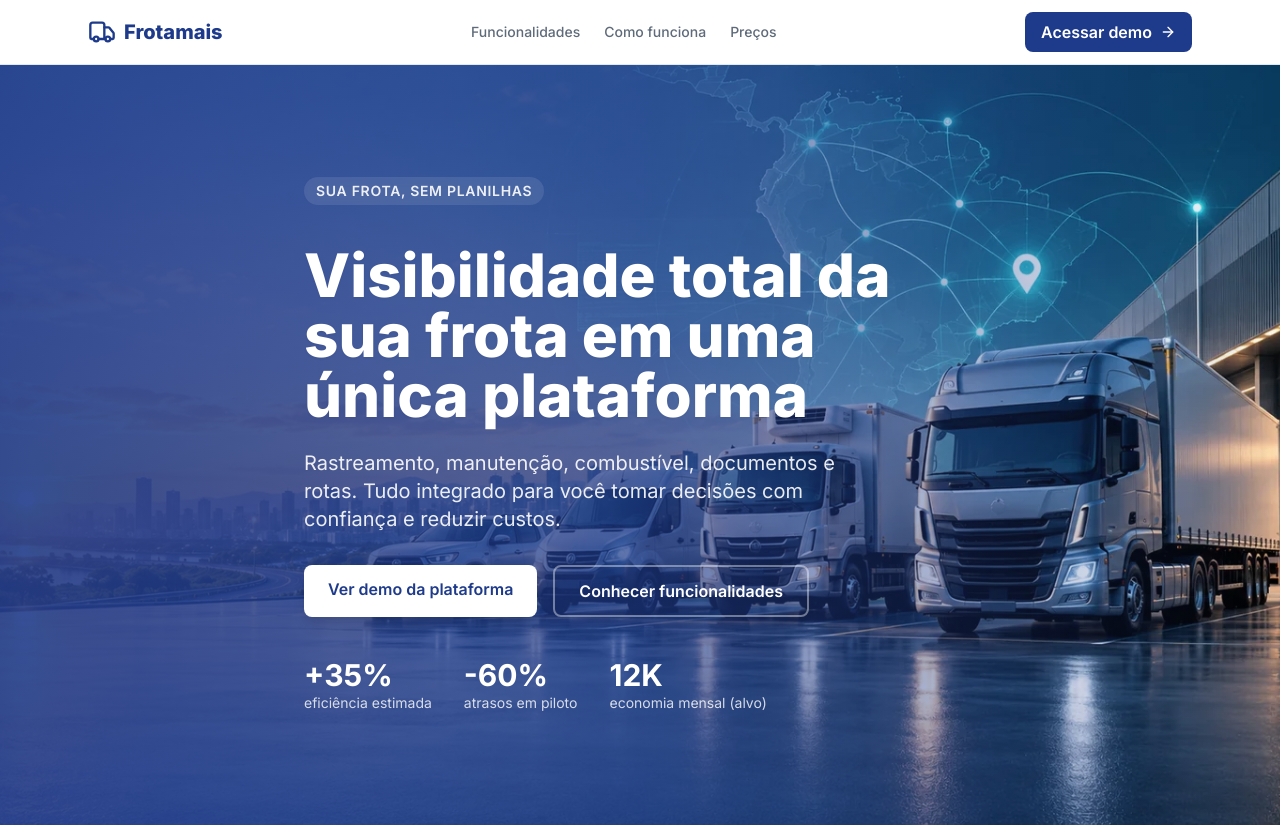
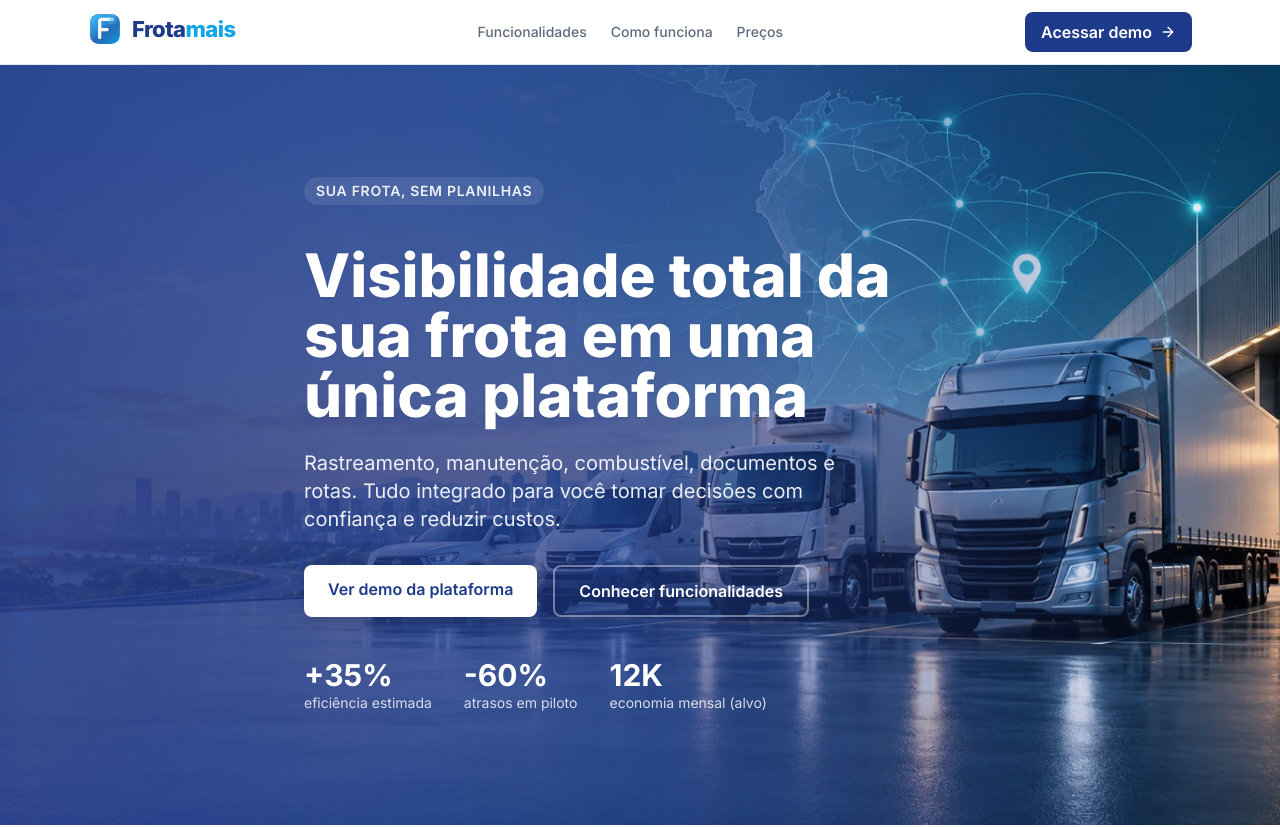
Before and after one commit to lfelipef1dev-jpg/frotamais, an Astro site: page / in a window 1280 px wide. Shown: the top 827 px of the page. Built offline with nearby package versions, Linux system fonts and the light colour scheme; Astro itself is replaced by a stand-in of ours.

Commit message:
Frotamais: identidade visual propria - monograma F com rota de telemetria, logo em header, sidebar, auth e favicon

```diff
--- /dev/null
+++ b/src/components/Logo.astro
@@ -0,0 +1,62 @@
+---
+interface Props {
+  size?: number;
+  showText?: boolean;
+  light?: boolean;
+}
+const { size = 32, showText = true, light = false } = Astro.props;
+---
+
+<span class="inline-flex items-center gap-2.5 select-none" aria-label="Frotamais">
+  <svg
+    width={size}
+    height={size}
+    viewBox="0 0 64 64"
+    fill="none"
+    xmlns="http://www.w3.org/2000/svg"
+    aria-hidden="true"
+    class="flex-shrink-0"
+  >
+    <defs>
+      <linearGradient id="fm-g" x1="8" y1="6" x2="56" y2="58" gradientUnits="userSpaceOnUse">
+        <stop offset="0" stop-color="#1E40AF" />
+        <stop offset="0.55" stop-color="#1E3A8A" />
+        <stop offset="1" stop-color="#0EA5E9" />
+      </linearGradient>
+      <linearGradient id="fm-glow" x1="16" y1="10" x2="52" y2="54" gradientUnits="userSpaceOnUse">
+        <stop offset="0" stop-color="#38BDF8" stop-opacity="0.9" />
+        <stop offset="1" stop-color="#38BDF8" stop-opacity="0" />
+      </linearGradient>
+    </defs>
+
+    <!-- Mark: rounded square with gradient -->
+    <rect x="4" y="4" width="56" height="56" rx="16" fill="url(#fm-g)" />
+    <rect x="4" y="4" width="56" height="56" rx="16" fill="url(#fm-glow)" />
+
+    <!-- Stylized F whose top bar becomes a route line ending in a node -->
+    <path
+      d="M22 48V18a4 4 0 0 1 4-4h20"
+      stroke="#ffffff"
+      stroke-width="6"
+      stroke-linecap="round"
+      stroke-linejoin="round"
+      fill="none"
+    />
+    <path
+      d="M22 33h14"
+      stroke="#ffffff"
+      stroke-width="6"
+      stroke-linecap="round"
+      fill="none"
+    />
+    <!-- Route node -->
+    <circle cx="45" cy="14" r="4.5" fill="#7DD3FC" />
+    <circle cx="45" cy="14" r="8" stroke="#7DD3FC" stroke-opacity="0.45" stroke-width="2" fill="none" />
+  </svg>
+
+  {showText && (
+    <span class={`font-extrabold tracking-tight leading-none ${light ? 'text-white' : 'text-brand-primary'}`} style={`font-size: ${Math.round(size * 0.66)}px`}>
+      Frota<span class={light ? 'text-sky-300' : 'text-sky-500'}>mais</span>
+    </span>
+  )}
+</span>
--- a/src/layouts/App.astro
+++ b/src/layouts/App.astro
@@ -5,6 +5,7 @@ import { canAccessRoute, ROLE_LABELS } from '../lib/permissions';
 import { getDb } from '../db/client';
 import { getAlerts, getVehicles } from '../db/queries';
 import { Truck, Menu, LayoutDashboard, MapPin, Users, Route, Wrench, Fuel, Bell, CheckCircle, Map, FileText, BarChart3, UserCog } from 'lucide-react';
+import Logo from '../components/Logo.astro';
 
 interface Props {
   title: string;
@@ -69,9 +70,8 @@ const isActive = (href: string) => pathname === href || pathname.startsWith(href
         class="w-64 bg-white border-r border-brand-border hidden md:flex flex-col fixed md:static inset-y-0 left-0 z-40 transform -translate-x-full md:translate-x-0 transition-transform duration-200"
         id="app-sidebar"
       >
-        <a href="/" class="flex items-center gap-2 px-6 h-16 font-extrabold text-xl text-brand-primary border-b border-brand-border">
-          <Truck class="w-7 h-7" aria-hidden="true" />
-          Frotamais
+        <a href="/" class="flex items-center px-6 h-16 border-b border-brand-border" aria-label="Frotamais — página inicial">
+          <Logo size={30} />
         </a>
         <nav class="flex-1 p-4 space-y-1 overflow-y-auto" aria-label="Principal">
           {menu.map((item) => {
--- a/src/pages/index.astro
+++ b/src/pages/index.astro
@@ -1,5 +1,6 @@
 ---
 import Layout from '../layouts/Layout.astro';
+import Logo from '../components/Logo.astro';
 import { ArrowRight, Truck, Route, Fuel, Shield, Wrench, FileText } from 'lucide-react';
 
 const features = [
@@ -15,9 +16,8 @@ const features = [
 <Layout title="Frotamais - Gerenciador Inteligente de Frotas" description="Frotamais: rastreamento, roteirização, combustível, manutenção, documentos e rotas em uma única plataforma de gestão de frotas." image="/og-image.jpg">
   <header class="bg-brand-surface border-b border-brand-border sticky top-0 z-50">
     <div class="max-w-6xl mx-auto px-4 md:px-6 h-16 flex items-center justify-between">
-      <a href="/" class="flex items-center gap-2 font-extrabold text-xl text-brand-primary">
-        <Truck className="w-7 h-7" aria-hidden="true" />
-        Frotamais
+      <a href="/" aria-label="Frotamais — página inicial">
+        <Logo size={34} />
       </a>
       <nav class="hidden md:flex items-center gap-6 text-sm font-medium">
         <a href="#funcionalidades" class="text-brand-text-secondary hover:text-brand-text">Funcionalidades</a>
@@ -172,9 +172,8 @@ const features = [
 
   <footer class="bg-brand-surface border-t border-brand-border py-12">
     <div class="max-w-6xl mx-auto px-4 md:px-6 grid md:grid-cols-3 gap-8 items-center text-sm text-brand-text-secondary">
-      <div class="flex items-center gap-2 font-extrabold text-xl text-brand-primary">
-        <Truck className="w-7 h-7" aria-hidden="true" />
-        Frotamais
+      <div class="flex items-center">
+        <Logo size={30} />
       </div>
       <div class="md:text-center">
         <p>&copy; 2026 Frotamais. Projeto de portfólio ExpoStacker.</p>
--- a/src/pages/sign-in.astro
+++ b/src/pages/sign-in.astro
@@ -1,16 +1,15 @@
 ---
 import Layout from '../layouts/Layout.astro';
 import SignInForm from '../components/auth/SignInForm';
-import { Truck } from 'lucide-react';
+import Logo from '../components/Logo.astro';
 ---
 
 <Layout title="Entrar - Frotamais" noIndex={true} description="Acesse o painel de demonstração do Frotamais e explore a gestão inteligente de frotas.">
   <main id="conteudo" class="min-h-screen flex items-center justify-center px-4 py-12 bg-gradient-to-br from-brand-bg to-brand-surface-elevated">
     <div class="w-full max-w-md">
       <div class="text-center mb-8">
-        <a href="/" class="inline-flex items-center gap-2 text-2xl font-extrabold text-brand-primary">
-          <Truck class="w-8 h-8" aria-hidden="true" />
-          Frotamais
+        <a href="/" class="inline-flex" aria-label="Frotamais — página inicial">
+          <Logo size={38} />
         </a>
         <h1 class="mt-6 text-2xl font-extrabold text-brand-text">Entrar no painel</h1>
         <p class="mt-2 text-sm text-brand-text-secondary">
--- a/src/pages/sign-up.astro
+++ b/src/pages/sign-up.astro
@@ -1,16 +1,15 @@
 ---
 import Layout from '../layouts/Layout.astro';
 import SignUpForm from '../components/auth/SignUpForm';
-import { Truck } from 'lucide-react';
+import Logo from '../components/Logo.astro';
 ---
 
 <Layout title="Criar conta - Frotamais" noIndex={true} description="Crie uma conta de demonstração no Frotamais e explore a gestão inteligente de frotas.">
   <main id="conteudo" class="min-h-screen flex items-center justify-center px-4 py-12 bg-gradient-to-br from-brand-bg to-brand-surface-elevated">
     <div class="w-full max-w-md">
       <div class="text-center mb-8">
-        <a href="/" class="inline-flex items-center gap-2 text-2xl font-extrabold text-brand-primary">
-          <Truck class="w-8 h-8" aria-hidden="true" />
-          Frotamais
+        <a href="/" class="inline-flex" aria-label="Frotamais — página inicial">
+          <Logo size={38} />
         </a>
         <h1 class="mt-6 text-2xl font-extrabold text-brand-text">Criar conta</h1>
         <p class="mt-2 text-sm text-brand-text-secondary">
```
Also changed, not shown: _shots/dashboard_1440.png (added), _shots/home_1440.png (added), _shots/home_360.png (added), _shots/home_768.png (added), public/favicon.svg.
